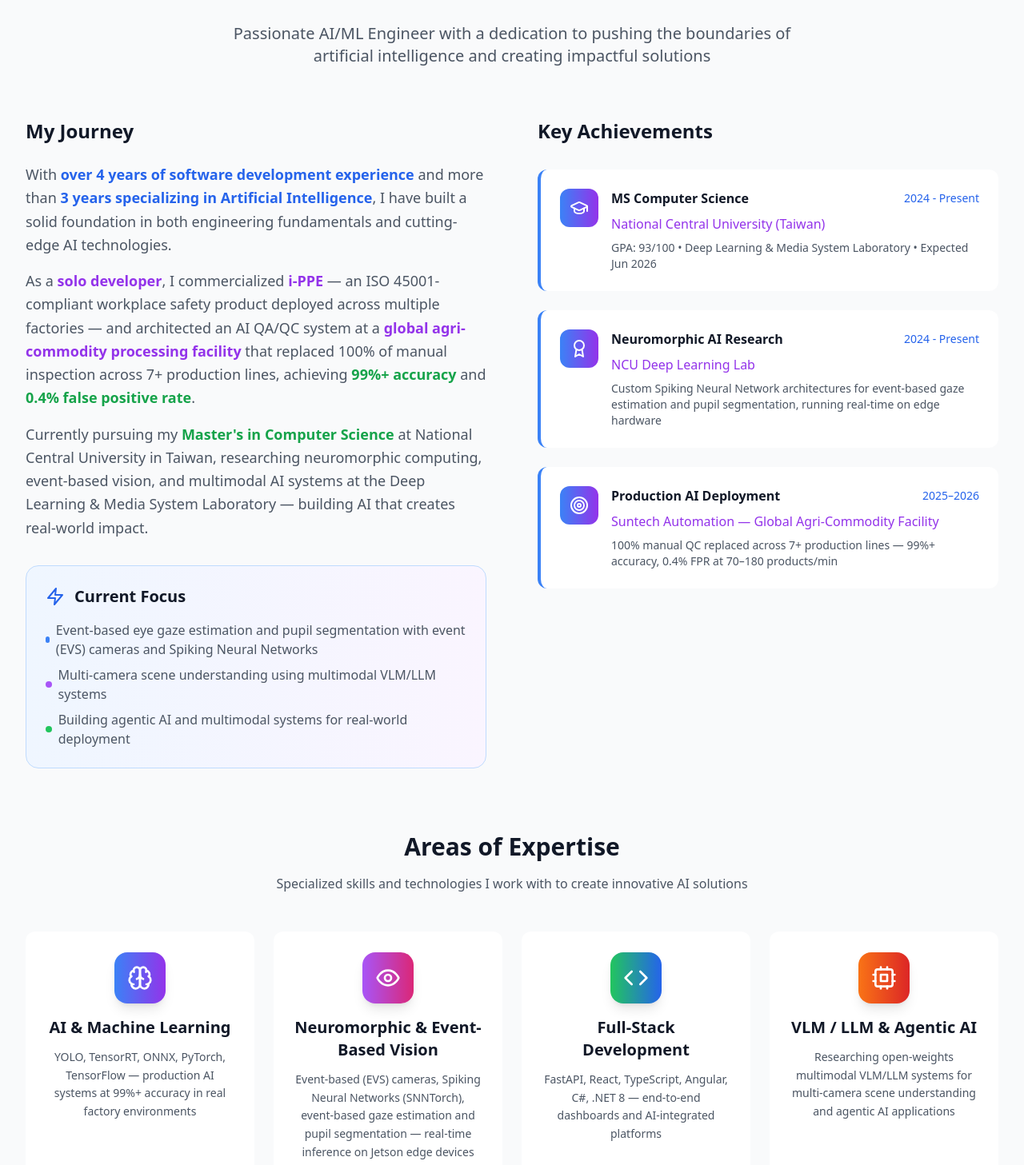
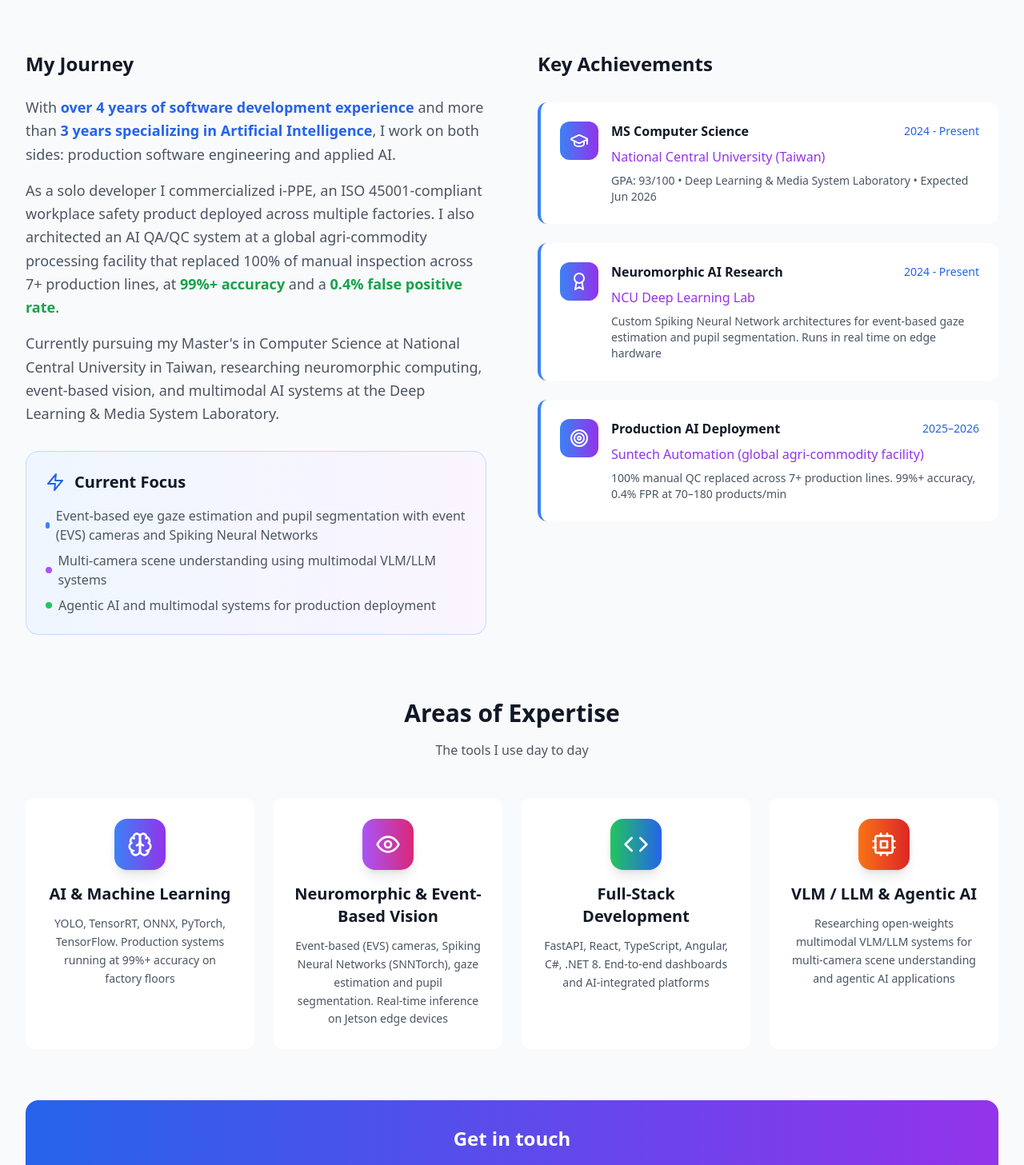
Before and after one commit to ngocthien2306/ai-engineer-portfolio, a React (Vite) app: page / in a window 1280 px wide. Shown: the part 1173-2630 px from the top of the page at 80% size. Built offline with nearby package versions, Linux system fonts and the light colour scheme.

Commit message:
Rewrite copy to remove AI-writing tells

```diff
--- a/src/components/sections/About.tsx
+++ b/src/components/sections/About.tsx
@@ -20,7 +20,7 @@ const highlights = [
   {
     icon: Brain,
     title: 'AI & Machine Learning',
-    description: 'YOLO, TensorRT, ONNX, PyTorch, TensorFlow — production AI systems at 99%+ accuracy in real factory environments',
+    description: 'YOLO, TensorRT, ONNX, PyTorch, TensorFlow. Production systems running at 99%+ accuracy on factory floors',
     color: 'from-blue-500 to-purple-600',
     glow: 'rgba(99,102,241,0.35)',
     border: 'group-hover:border-blue-400 dark:group-hover:border-blue-500',
@@ -29,7 +29,7 @@ const highlights = [
   {
     icon: Eye,
     title: 'Neuromorphic & Event-Based Vision',
-    description: 'Event-based (EVS) cameras, Spiking Neural Networks (SNNTorch), event-based gaze estimation and pupil segmentation — real-time inference on Jetson edge devices',
+    description: 'Event-based (EVS) cameras, Spiking Neural Networks (SNNTorch), gaze estimation and pupil segmentation. Real-time inference on Jetson edge devices',
     color: 'from-purple-500 to-pink-600',
     glow: 'rgba(217,70,239,0.35)',
     border: 'group-hover:border-pink-400 dark:group-hover:border-pink-500',
@@ -38,7 +38,7 @@ const highlights = [
   {
     icon: Code,
     title: 'Full-Stack Development',
-    description: 'FastAPI, React, TypeScript, Angular, C#, .NET 8 — end-to-end dashboards and AI-integrated platforms',
+    description: 'FastAPI, React, TypeScript, Angular, C#, .NET 8. End-to-end dashboards and AI-integrated platforms',
     color: 'from-green-500 to-blue-600',
     glow: 'rgba(34,197,94,0.35)',
     border: 'group-hover:border-green-400 dark:group-hover:border-green-500',
@@ -67,14 +67,14 @@ const achievements = [
     icon: Award,
     title: 'Neuromorphic AI Research',
     subtitle: 'NCU Deep Learning Lab',
-    description: 'Custom Spiking Neural Network architectures for event-based gaze estimation and pupil segmentation, running real-time on edge hardware',
+    description: 'Custom Spiking Neural Network architectures for event-based gaze estimation and pupil segmentation. Runs in real time on edge hardware',
     timeline: '2024 - Present'
   },
   {
     icon: Target,
     title: 'Production AI Deployment',
-    subtitle: 'Suntech Automation — Global Agri-Commodity Facility',
-    description: '100% manual QC replaced across 7+ production lines — 99%+ accuracy, 0.4% FPR at 70–180 products/min',
+    subtitle: 'Suntech Automation (global agri-commodity facility)',
+    description: '100% manual QC replaced across 7+ production lines. 99%+ accuracy, 0.4% FPR at 70–180 products/min',
     timeline: '2025–2026'
   },
 ];
@@ -106,7 +106,7 @@ export const About: React.FC = () => {
               About <span className="bg-gradient-to-r from-blue-600 to-purple-600 bg-clip-text text-transparent">Me</span>
             </h2>
             <p className="text-xl text-gray-600 dark:text-gray-400 max-w-3xl mx-auto">
-              Passionate AI/ML Engineer with a dedication to pushing the boundaries of artificial intelligence and creating impactful solutions
+              Computer vision in production factories, neuromorphic vision research at NCU.
             </p>
           </motion.div>
 
@@ -127,23 +127,21 @@ export const About: React.FC = () => {
                   <p>
                     With <span className="font-semibold text-blue-600 dark:text-blue-400">over 4 years of software development experience</span> and
                     more than <span className="font-semibold text-blue-600 dark:text-blue-400">3 years specializing in Artificial Intelligence</span>,
-                    I have built a solid foundation in both engineering fundamentals and cutting-edge AI technologies.
+                    I work on both sides: production software engineering and applied AI.
                   </p>
 
                   <p>
-                    As a <span className="font-semibold text-purple-600 dark:text-purple-400">solo developer</span>, I commercialized{' '}
-                    <span className="font-semibold text-purple-600 dark:text-purple-400">i-PPE</span> — an ISO 45001-compliant workplace safety product
-                    deployed across multiple factories — and architected an AI QA/QC system at a{' '}
-                    <span className="font-semibold text-purple-600 dark:text-purple-400">global agri-commodity processing facility</span> that replaced 100% of manual inspection
-                    across 7+ production lines, achieving{' '}
-                    <span className="font-semibold text-green-600 dark:text-green-400">99%+ accuracy</span> and{' '}
+                    As a solo developer I commercialized i-PPE, an ISO 45001-compliant workplace safety product
+                    deployed across multiple factories. I also architected an AI QA/QC system at a global
+                    agri-commodity processing facility that replaced 100% of manual inspection across 7+ production
+                    lines, at <span className="font-semibold text-green-600 dark:text-green-400">99%+ accuracy</span> and a{' '}
                     <span className="font-semibold text-green-600 dark:text-green-400">0.4% false positive rate</span>.
                   </p>
 
                   <p>
-                    Currently pursuing my <span className="font-semibold text-green-600 dark:text-green-400">Master's in Computer Science</span> at
+                    Currently pursuing my Master's in Computer Science at
                     National Central University in Taiwan, researching neuromorphic computing, event-based vision, and
-                    multimodal AI systems at the Deep Learning & Media System Laboratory — building AI that creates real-world impact.
+                    multimodal AI systems at the Deep Learning & Media System Laboratory.
                   </p>
                 </div>
               </div>
@@ -165,7 +163,7 @@ export const About: React.FC = () => {
                   </li>
                   <li className="flex items-center gap-2">
                     <div className="w-2 h-2 bg-green-500 rounded-full" />
-                    Building agentic AI and multimodal systems for real-world deployment
+                    Agentic AI and multimodal systems for production deployment
                   </li>
                 </ul>
               </div>
@@ -229,7 +227,7 @@ export const About: React.FC = () => {
             <div className="text-center">
               <h3 className="text-2xl md:text-3xl font-bold mb-4">Areas of Expertise</h3>
               <p className="text-gray-600 dark:text-gray-400 max-w-2xl mx-auto">
-                Specialized skills and technologies I work with to create innovative AI solutions
+                The tools I use day to day
               </p>
             </div>
 
@@ -317,9 +315,9 @@ export const About: React.FC = () => {
             className="text-center mt-16"
           >
             <div className="bg-gradient-to-r from-blue-600 to-purple-600 rounded-2xl p-8 text-white">
-              <h3 className="text-2xl font-bold mb-4">Let's Build the Future Together</h3>
+              <h3 className="text-2xl font-bold mb-4">Get in touch</h3>
               <p className="text-blue-100 mb-6 max-w-2xl mx-auto">
-                I'm always excited to collaborate on innovative AI projects and contribute to meaningful technological advancements.
+                I'm open to AI engineering roles and to collaborating on vision or edge-AI work. Email is the fastest way to reach me.
               </p>
               <motion.button
                 whileHover={{ scale: 1.05 }}
@@ -327,7 +325,7 @@ export const About: React.FC = () => {
                 onClick={() => document.getElementById('contact')?.scrollIntoView({ behavior: 'smooth' })}
                 className="bg-white text-blue-600 px-8 py-3 rounded-xl font-semibold hover:bg-blue-50 transition-colors"
               >
-                Start a Conversation
+                Contact me
               </motion.button>
             </div>
           </motion.div>
--- a/src/components/sections/Education.tsx
+++ b/src/components/sections/Education.tsx
@@ -127,7 +127,7 @@ export const Education: React.FC = () => {
               <span className="bg-gradient-to-r from-blue-600 to-purple-600 bg-clip-text text-transparent">Education</span>
             </h2>
             <p className="text-xl text-gray-600 dark:text-gray-400 max-w-3xl mx-auto">
-              Academic background that built my foundation in computer science and AI
+              Degrees, GPA, and coursework
             </p>
           </motion.div>
 
--- a/src/components/sections/Experience.tsx
+++ b/src/components/sections/Experience.tsx
@@ -358,9 +358,9 @@ export const Experience: React.FC = () => {
             className="text-center mt-16"
           >
             <div className="bg-gradient-to-r from-blue-600 to-purple-600 rounded-2xl p-8 text-white">
-              <h3 className="text-2xl font-bold mb-4">Ready to Work Together?</h3>
+              <h3 className="text-2xl font-bold mb-4">Open to new roles</h3>
               <p className="text-blue-100 mb-6 max-w-2xl mx-auto">
-                I'm always open to discussing new opportunities, innovative projects, and ways to contribute to meaningful AI solutions.
+                I'm open to AI engineering roles and happy to talk through any of the work above.
               </p>
               <div className="flex flex-wrap gap-4 justify-center">
                 <motion.button
--- a/src/components/sections/Hero.tsx
+++ b/src/components/sections/Hero.tsx
@@ -60,10 +60,10 @@ export const Hero: React.FC = () => {
               className="text-lg md:text-xl text-gray-600 dark:text-gray-400 leading-relaxed max-w-xl"
             >
               AI Engineer with <span className="font-semibold text-blue-600 dark:text-blue-400">4+ years of software development</span> and{' '}
-              <span className="font-semibold text-purple-600 dark:text-purple-400">2+ years building production-grade Vision AI</span>{' '}
-              for intelligent manufacturing. Specialized in end-to-end pipelines from data collection and model training to{' '}
+              <span className="font-semibold text-purple-600 dark:text-purple-400">2+ years building Vision AI</span>{' '}
+              for intelligent manufacturing. I work end to end: data collection, model training,{' '}
               <span className="font-semibold text-blue-600 dark:text-blue-400">edge optimization (TensorRT/ONNX on Jetson)</span>{' '}
-              with proven deployment across real factory environments. Currently researching VLM/LLM, agentic AI, and multimodal systems at NCU Deep Learning Lab.
+              and deployment on factory floors. Currently researching VLM/LLM, agentic AI, and multimodal systems at NCU Deep Learning Lab.
             </motion.p>
 
             <motion.div variants={itemVariants} className="flex items-center gap-6 text-sm text-gray-600 dark:text-gray-400">
--- a/src/components/sections/Projects.tsx
+++ b/src/components/sections/Projects.tsx
@@ -166,7 +166,7 @@ export const Projects: React.FC = () => {
               Featured <span className="bg-gradient-to-r from-blue-600 to-purple-600 bg-clip-text text-transparent">Projects</span>
             </h2>
             <p className="text-xl text-gray-600 dark:text-gray-400 max-w-3xl mx-auto">
-              Production AI systems, commercialized products, and cutting-edge research
+              Production AI systems, commercialized products, and research
             </p>
           </motion.div>
 
--- a/src/components/sections/Skills.tsx
+++ b/src/components/sections/Skills.tsx
@@ -146,7 +146,7 @@ export const Skills: React.FC = () => {
               Technical <span className="bg-gradient-to-r from-blue-600 to-purple-600 bg-clip-text text-transparent">Skills</span>
             </h2>
             <p className="text-xl text-gray-600 dark:text-gray-400 max-w-3xl mx-auto">
-              My expertise across AI, programming, and web development
+              AI/ML, multimodal LLM, edge AI, full-stack, and DevOps
             </p>
           </motion.div>
 
--- a/src/data/static/blog.ts
+++ b/src/data/static/blog.ts
@@ -14,6 +14,8 @@ export interface LocalBlogPost {
   };
 }
 
+const AUTHOR_AVATAR = `${import.meta.env.BASE_URL || './'}profile1.jpg`;
+
 export const localBlogPosts: LocalBlogPost[] = [
   {
     id: 2,
@@ -26,7 +28,7 @@ export const localBlogPosts: LocalBlogPost[] = [
     coverImage: "https://images.unsplash.com/photo-1677442135703-1787eea5ce01?ixlib=rb-4.0.3&auto=format&fit=crop&w=1200&q=80",
     author: {
       name: "Nguyen Ngoc Thien",
-      avatar: "https://images.unsplash.com/photo-1472099645785-5658abf4ff4e?ixlib=rb-4.0.3&auto=format&fit=crop&w=100&q=80"
+      avatar: AUTHOR_AVATAR
     },
     content: `
 # The Definitive Guide to Domain-Specific LLM Fine-Tuning
@@ -427,7 +429,7 @@ The toolchain is ready. The hardware is accessible. The bottleneck is now data c
     coverImage: "https://images.unsplash.com/photo-1620712943543-bcc4688e7485?ixlib=rb-4.0.3&ixid=M3wxMjA3fDB8MHxwaG90by1wYWdlfHx8fGVufDB8fHx8fA%3D%3D&auto=format&fit=crop&w=1200&q=80",
     author: {
       name: "Nguyen Ngoc Thien",
-      avatar: "https://images.unsplash.com/photo-1472099645785-5658abf4ff4e?ixlib=rb-4.0.3&ixid=M3wxMjA3fDB8MHxwaG90by1wYWdlfHx8fGVufDB8fHx8fA%3D%3D&auto=format&fit=crop&w=100&q=80"
+      avatar: AUTHOR_AVATAR
     },
     content: `
 # Understanding Spiking Neural Networks: The Third Generation of Neural Networks
--- a/src/data/static/experience.ts
+++ b/src/data/static/experience.ts
@@ -22,7 +22,7 @@ export const experiences: Experience[] = [
     endDate: '2026-03',
     type: 'ai',
     description: [
-      'Architected and deployed end-to-end AI QA/QC system across 7+ production lines at a global agri-commodity processing facility, eliminating 100% manual inspection (sole developer)',
+      'Architected and deployed an end-to-end AI QA/QC system across 7+ production lines at a global agri-commodity processing facility, eliminating 100% of manual inspection (sole developer)',
       'Optimized YOLO inference pipeline on Jetson Orin Nano/NX via TensorRT + ONNX, achieving 99%+ accuracy and 0.4% false positive rate at 70–180 products/minute',
       'Deployed 5 models in parallel across 3 Basler cameras per line on Jetson Orin Nano/NX, inspecting 30,000–50,000 products/line/day',
       'Built React + FastAPI operations dashboard with 6 modules: live camera feed, AI toggle, audit log, historical analytics, and LLM-powered agent for operator queries',
@@ -56,13 +56,14 @@ export const experiences: Experience[] = [
     endDate: 'Present',
     type: 'research',
     description: [
-      'Designed event-based eye gaze estimation and pupil segmentation systems from scratch on event-camera (EVS) data — custom Spiking Neural Network architectures built on LIF neurons with surrogate-gradient training and task-specific loss functions, no pretrained backbone',
+      'Designed event-based eye gaze estimation and pupil segmentation systems from scratch on event-camera (EVS) data, with no pretrained backbone',
+      'Built custom Spiking Neural Network architectures on LIF neurons, with surrogate-gradient training and task-specific loss functions',
       'Delivered real-time inference for both tasks on Jetson edge hardware and GPU server',
-      'Optimized a large-scale audio-visual speech data pipeline via parallelization, batch inference, and architecture improvements, substantially increasing preprocessing throughput',
+      'Optimized a large-scale audio-visual speech data pipeline via parallelization, batch inference, and architecture improvements, which increased preprocessing throughput',
       'Researching multi-camera scene understanding with open-weights multimodal VLM/LLM systems to enable natural language queries over continuous multi-camera footage',
       'Owned the full research pipeline for event-based vision: capture rig setup, dataset collection and preprocessing, training, and deployment',
-      'Deployed lab research services to the cloud (Google Cloud Platform) — containerized inference APIs and demo frontends with Docker, backed by cloud object storage for datasets and model checkpoints',
-      'Fine-tuned a large language model for a low-resource regional language pair via parameter-efficient fine-tuning (LoRA), improving translation quality over the zero-shot baseline in both directions'
+      'Deployed lab research services on Google Cloud Platform: containerized inference APIs and demo frontends with Docker, plus object storage for datasets and model checkpoints',
+      'Fine-tuned a large language model with LoRA for a low-resource regional language pair. Translation quality beat the zero-shot baseline in both directions'
     ],
     technologies: [
       'PyTorch',
@@ -94,12 +95,12 @@ export const experiences: Experience[] = [
     type: 'ai',
     description: [
       'Developed 4 production Vision AI systems end-to-end (data collection → 50,000+ labeled images → training → deployment) in a team of 1–3 engineers',
-      'Co-developed Safety AI CCTV and i-PPE 2 flagship products certified by a Fortune 500 FMCG manufacturer, deployed across 3+ factories, contributing to 100% revenue growth for the company',
+      'Co-developed 2 flagship products, Safety AI CCTV and i-PPE, certified by a Fortune 500 FMCG manufacturer and deployed across 3+ factories. Company revenue grew 100% over the same period',
       'Packaged i-PPE as a standalone ISO 45001-compliant hardware + software product, deployed to 2–3 factories',
-      'Established Docker containerization and GitHub Actions CI/CD pipeline, reducing deployment errors across all projects',
-      'Deployed models in real-world environments, integrating with IP cameras to predict data and display results on user interfaces',
-      'Communicated with PLC systems for tasks such as alerts and automated robot stops',
-      'Collaborated with the frontend team to map APIs and construct a violations management dashboard'
+      'Set up Docker containerization and a GitHub Actions CI/CD pipeline, adopted by every project on the team',
+      'Deployed models on-site, integrating with IP camera streams and surfacing detections in the violations management dashboard',
+      'Integrated with PLC systems to trigger alerts and automated robot stops',
+      'Worked with the frontend team to map APIs and build the violations management dashboard'
     ],
     technologies: [
       'YOLO',
@@ -130,11 +131,9 @@ export const experiences: Experience[] = [
     type: 'fullstack',
     description: [
       'Built 10+ Angular modules and .NET 8 backend APIs for a manufacturing management system, collaborating within a cross-functional team of 15+ engineers',
-      'Utilized Entity Framework to interact with MSSQL database, ensuring data performance and consistency',
+      'Used Entity Framework over MSSQL for data access',
       'Built and optimized stored procedures for 4–5M record datasets; co-deployed and maintained production services on Microsoft Azure',
-      'Developed user interfaces using Angular, ensuring aesthetic appeal and good user experience',
-      'Implemented data communication between frontend and backend through RESTful APIs',
-      'Collaborated closely with the team to design and deploy new features, and address issues during development'
+      'Implemented data communication between frontend and backend through RESTful APIs'
     ],
     technologies: [
       '.NET 8',
@@ -161,12 +160,10 @@ export const experiences: Experience[] = [
     endDate: '2023-02',
     type: 'software',
     description: [
-      'Built full-stack features across 3 factory management projects — frontend (DevExtreme), backend (ASP.NET MVC), and database (MS SQL) in a team of 6–10 engineers',
+      'Built full-stack features across 3 factory management projects: frontend (DevExtreme), backend (ASP.NET MVC), and database (MS SQL), in a team of 6–10 engineers',
       'Reduced purchase order query time by 90% on 1M+ records via index tuning and stored procedure refactoring',
       'Maintained 60+ stored procedures supporting 10,000–100,000 daily transactions',
-      'Utilized C# to write efficient and scalable code, including the creation of stored procedures for data retrieval',
-      'Worked on projects: Pleiger, Owlgardien, Higgs Korea SCM-MES (international collaboration)',
-      'Continuously learned new technologies and implemented improvements to enhance system functionality'
+      'Worked on projects: Pleiger, Owlgardien, Higgs Korea SCM-MES (international collaboration)'
     ],
     technologies: [
       'DevExtreme',
@@ -212,7 +209,7 @@ export const educations: Education[] = [
     endDate: 'Jun 2026',
     gpa: '93',
     gpaScale: '100',
-    description: 'Deep Learning & Media System Laboratory — research in event-based computer vision, spiking neural networks, eye gaze tracking, and multimodal AI. Courses: NLP, AI for Security R&D, Data Science, Machine Learning. Expected graduation: June 2026.',
+    description: 'Deep Learning & Media System Laboratory: research in event-based computer vision, spiking neural networks, eye gaze tracking, and multimodal AI. Courses: NLP, AI for Security R&D, Data Science, Machine Learning. Expected graduation: June 2026.',
     images: [
       // Graduation 2026 — newest first
       `${base}education/ncu/grad-1.jpg`,
@@ -234,7 +231,7 @@ export const educations: Education[] = [
     gpa: '3.1',
     gpaScale: '4.0',
     activities: 'Football Club, Enrollment and Career Guidance',
-    description: 'Thesis: AI-powered Parking Management System (9.6/10). EUREKA Competition Semi-finalist. Strong foundation in software engineering, algorithms, databases, and computer networks.',
+    description: 'Thesis: AI-powered Parking Management System (9.6/10). EUREKA Competition Semi-finalist. Coursework: software engineering, algorithms, databases, computer networks.',
     images: [
       `${base}education/hcmute/1.jpg`,
       `${base}education/hcmute/2.jpg`,
@@ -250,7 +247,7 @@ export const educations: Education[] = [
     endDate: 'Jun 2023',
     gpa: '3.4',
     gpaScale: '4.0',
-    description: 'Intensive data science program covering machine learning, data analysis, Python, and statistical modeling.',
+    description: 'Data science program: machine learning, data analysis, Python, and statistical modeling.',
     images: [
       `${base}education/fpt/1.jpg`,
       `${base}education/fpt/2.jpg`,
```
Also changed, not shown: src/data/mock/projects.ts (+24 -24 lines).
